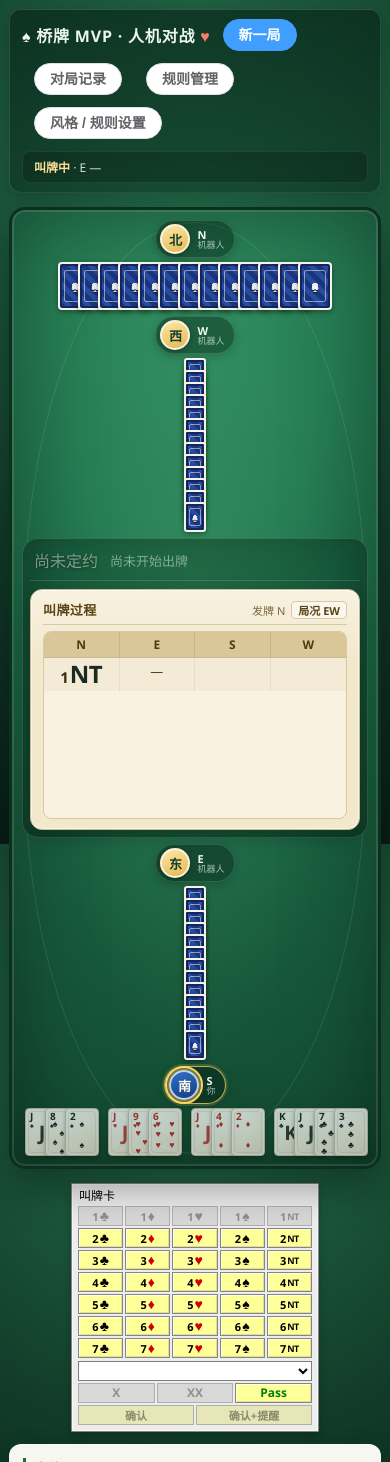
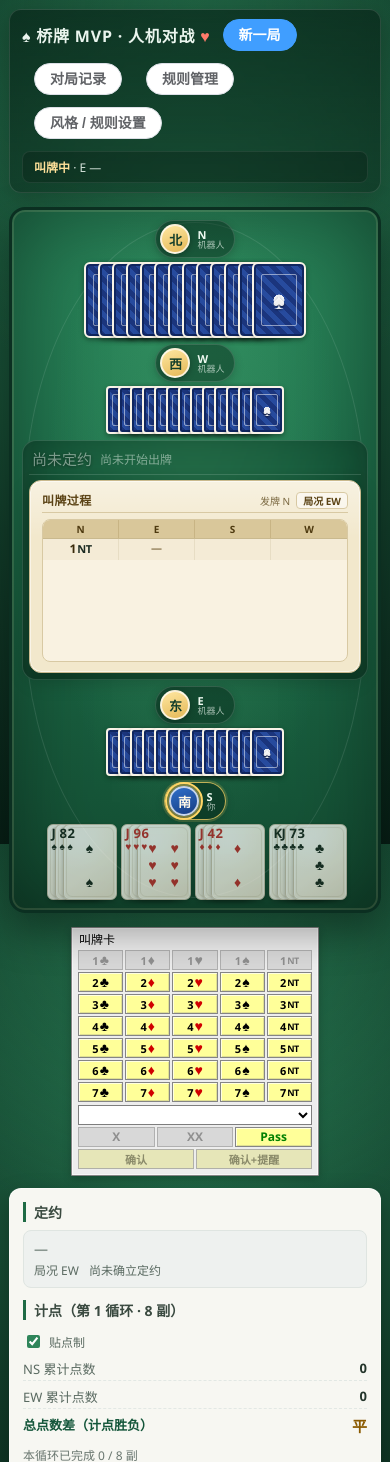
Before and after one commit to joylix/bridge, a Vue app: page / in a window 390 px wide. Shown: the top 1462 px of the page. Built offline with nearby package versions, Linux system fonts and the light colour scheme.

Commit message:
Compact table center and enlarge overlapping hands

```diff
--- a/src/components/Hand.vue
+++ b/src/components/Hand.vue
@@ -36,8 +36,19 @@ const rows = computed(() =>
   })),
 );
 
-/** 北/南家用单行牌面：按 ♠ ♥ ♦ ♣ 分组，缺门不占位 */
+/** 按 ♠ ♥ ♦ ♣ 分组，缺门不占位 */
 const singleRowGroups = computed(() => rows.value.filter((row) => row.cards.length > 0));
+
+/**
+ * 东西家（紧凑模式）分成两行：♠♥ 一行、♦♣ 一行，
+ * 既保持牌张可读尺寸，又避免横向占满侧栏。
+ */
+const displayRows = computed(() => {
+  if (!props.compact) return [singleRowGroups.value];
+  const high = singleRowGroups.value.filter((row) => row.suit >= 2);
+  const low = singleRowGroups.value.filter((row) => row.suit < 2);
+  return [high, low].filter((row) => row.length > 0);
+});
 
 /** 本轮已出牌的可展示信息（无则 null） */
 const played = computed(() => {
@@ -55,52 +66,33 @@ const played = computed(() => {
           v-for="i in cards.length"
           :key="i"
           back
-          :size="compact ? 'xs' : 'sm'"
+          :size="compact ? 'sm' : 'md'"
         />
       </div>
 
       <div
         v-else
         class="suits"
-        :class="{ clickable, 'no-events': !clickable, 'single-row': !compact }"
+        :class="{ clickable, 'no-events': !clickable, 'single-row': !compact, 'compact-rows': compact }"
       >
-        <!-- 北/南家：单行，按 ♠ ♥ ♦ ♣ 从大到小排列 -->
-        <div v-if="!compact" class="single-row-cards">
+        <!-- 手牌按花色分组叠放；东西家分成 ♠♥ / ♦♣ 两行 -->
+        <div v-for="(row, rowIndex) in displayRows" :key="rowIndex" class="hand-row">
           <span
-            v-for="row in singleRowGroups"
-            :key="row.suit"
+            v-for="group in row"
+            :key="group.suit"
             class="suit-group"
           >
             <PlayingCard
-              v-for="card in row.cards"
+              v-for="card in group.cards"
               :key="card"
               :card="card"
-              size="sm"
+              :size="compact ? 'sm' : 'md'"
               :clickable="clickable"
               :active="active && clickable"
               @click="emit('card-click', card)"
             />
           </span>
         </div>
-
-        <!-- 东/西家：紧凑模式仍按花色分 4 行 -->
-        <template v-else>
-          <div v-for="row in rows" :key="row.suit" class="suit-row">
-            <span class="suit-tag" :class="{ red: row.red }">{{ row.symbol }}</span>
-            <div class="suit-cards">
-              <PlayingCard
-                v-for="card in row.cards"
-                :key="card"
-                :card="card"
-                :size="compact ? 'xs' : 'sm'"
-                :clickable="clickable"
-                :active="active && clickable"
-                @click="emit('card-click', card)"
-              />
-              <span v-if="row.cards.length === 0" class="void">—</span>
-            </div>
-          </div>
-        </template>
       </div>
     </div>
 
@@ -132,19 +124,19 @@ const played = computed(() => {
   flex-direction: row-reverse;
 }
 
-/* 4 行分花色：S / H / D / C */
+/* 手牌：按花色分组叠放 */
 .suits {
   display: flex;
   flex-direction: column;
-  gap: 1px;
+  gap: 3px;
 }
 .suits.single-row {
-  display: block;
+  gap: 0;
 }
-.single-row-cards {
+.hand-row {
   display: flex;
   align-items: flex-end;
-  min-height: 48px;
+  min-height: 76px;
   padding-left: 3px;
   max-width: 100%;
 }
@@ -154,88 +146,58 @@ const played = computed(() => {
   flex: none;
 }
 .suit-group + .suit-group {
-  margin-left: 9px;
+  margin-left: 8px;
 }
 .suit-group .playing-card + .playing-card {
-  margin-left: -14px;
-}
-.suit-row {
-  display: flex;
-  align-items: center;
-  gap: 4px;
-  min-height: 48px;
-}
-.suit-tag {
-  width: 17px;
-  text-align: center;
-  font-size: 16px;
-  line-height: 1;
-  font-weight: 700;
-  color: #eaf5ee;
-  flex: none;
-  text-shadow: 0 1px 2px rgba(0, 0, 0, 0.4);
-}
-.suit-tag.red {
-  color: #ff9a8a;
-}
-.suit-cards {
-  display: flex;
-  align-items: flex-end;
-  min-height: 48px;
-  padding-left: 3px;
-  min-width: 0;
-}
-.suit-cards .playing-card + .playing-card {
-  margin-left: -12px;
-}
-.void {
-  color: rgba(234, 245, 238, 0.35);
-  font-size: 12px;
-  padding-left: 2px;
+  margin-left: -32px;
 }
 .suits.no-events {
   pointer-events: none;
   opacity: 0.74;
 }
 
-/* 暗手：横向牌背；东西家改为纵向叠牌 */
+/* 暗手：横向叠放牌背 */
 .cards.backs {
   display: flex;
   align-items: center;
+  min-height: 76px;
+}
+.cards.backs .playing-card + .playing-card {
+  margin-left: -28px;
+}
+
+/* 东/西家紧凑模式：两行、牌张稍小、叠放更紧 */
+.hand.compact {
+  gap: 4px;
+}
+.compact .hand-row {
+  min-height: 48px;
+  padding-left: 2px;
+}
+.compact .suit-group + .suit-group {
+  margin-left: 5px;
+}
+.compact .suit-group .playing-card + .playing-card {
+  margin-left: -22px;
+}
+.compact .cards.backs {
   min-height: 48px;
 }
-.cards.backs .playing-card + .playing-card {
-  margin-left: -14px;
-}
-.pos-E .cards.backs,
-.pos-W .cards.backs {
-  flex-direction: column;
-  min-height: 0;
-}
-.pos-E .cards.backs .playing-card + .playing-card,
-.pos-W .cards.backs .playing-card + .playing-card {
-  margin-left: 0;
-  margin-top: -18px;
+.compact .cards.backs .playing-card + .playing-card {
+  margin-left: -22px;
 }
 
-/* 紧凑模式（东西家） */
-.compact .suit-row {
-  gap: 2px;
-  min-height: 30px;
-}
-.compact .suit-tag {
-  width: 13px;
-  font-size: 13px;
-}
-.compact .suit-cards {
-  min-height: 30px;
-  padding-left: 1px;
-}
-.compact .suit-cards .playing-card + .playing-card {
-  margin-left: -14px;
-}
-.compact .cards.backs {
-  min-height: 30px;
+/* 窄屏时进一步加大叠放，避免 13 张牌横向溢出 */
+@media (max-width: 560px) {
+  .hand:not(.compact) .suit-group + .suit-group {
+    margin-left: 4px;
+  }
+  .hand:not(.compact) .suit-group .playing-card + .playing-card {
+    margin-left: -46px;
+  }
+  .hand:not(.compact) .cards.backs .playing-card + .playing-card {
+    margin-left: -40px;
+  }
 }
 
 /* 主动高亮可点击的手牌 */
--- a/src/components/Table.vue
+++ b/src/components/Table.vue
@@ -285,15 +285,15 @@ const POSITIONS: Position[] = ['N', 'E', 'S', 'W'];
     'west center east'
     'south south south';
   grid-template-columns: 250px minmax(0, 1fr) 250px;
-  grid-template-rows: auto minmax(340px, 1fr) auto;
-  gap: 8px 12px;
-  min-height: 640px;
+  grid-template-rows: auto minmax(220px, 1fr) auto;
+  gap: 6px 12px;
+  min-height: 480px;
   overflow: hidden;
   background:
     radial-gradient(ellipse at 50% 42%, rgba(72, 167, 112, 0.36), transparent 58%),
     radial-gradient(circle at 50% 12%, #2d8a5d 0%, #1d6d49 42%, #12482f 100%);
   border-radius: 22px;
-  padding: 16px;
+  padding: 14px;
   border: 3px solid #0b2f21;
   box-shadow:
     inset 0 0 0 2px rgba(255, 235, 180, 0.12),
@@ -417,30 +417,30 @@ const POSITIONS: Position[] = ['N', 'E', 'S', 'W'];
   grid-area: center;
   display: flex;
   flex-direction: column;
-  gap: 8px;
-  min-height: 340px;
-  padding: 10px;
-  border-radius: 16px;
+  gap: 5px;
+  min-height: 220px;
+  padding: 7px;
+  border-radius: 14px;
   background: rgba(3, 34, 22, 0.3);
   border: 1px solid rgba(255, 255, 255, 0.12);
-  box-shadow: inset 0 0 28px rgba(0, 0, 0, 0.2);
+  box-shadow: inset 0 0 24px rgba(0, 0, 0, 0.18);
   backdrop-filter: blur(2px);
 }
 .center-top {
   display: flex;
   align-items: center;
-  gap: 12px;
+  gap: 8px;
   flex-wrap: wrap;
-  min-height: 28px;
-  padding: 2px 4px 8px;
-  font-size: 13px;
+  min-height: 24px;
+  padding: 1px 3px 5px;
+  font-size: 12px;
   color: #eaf5ee;
   border-bottom: 1px solid rgba(255, 255, 255, 0.14);
 }
 .contract {
   font-weight: 800;
   color: #ffe19a;
-  font-size: 16px;
+  font-size: 15px;
   text-shadow: 0 1px 3px rgba(0, 0, 0, 0.45);
 }
 .contract.pending,
@@ -478,6 +478,42 @@ const POSITIONS: Position[] = ['N', 'E', 'S', 'W'];
 .center-bid-history {
   flex: 1;
   min-height: 0;
+  overflow: hidden;
+}
+/* 中央叫牌纸压缩为紧凑表格，避免占据过多牌桌空间 */
+.center-bid-history :deep(.variant-table) {
+  gap: 3px;
+  padding: 6px 8px;
+  border-radius: 9px;
+}
+.center-bid-history :deep(.bid-title-row) {
+  padding-bottom: 3px;
+}
+.center-bid-history :deep(.bid-title) {
+  font-size: 12px;
+}
+.center-bid-history :deep(.bid-meta) {
+  font-size: 10px;
+}
+.center-bid-history :deep(.bid-header span) {
+  padding: 2px 0;
+  font-size: 10px;
+}
+.center-bid-history :deep(.bid-cell) {
+  min-height: 21px;
+  padding: 1px 0;
+}
+.center-bid-history :deep(.bid-level) {
+  font-size: 12px;
+}
+.center-bid-history :deep(.bid-suit) {
+  font-size: 18px;
+}
+.center-bid-history :deep(.bid-suit.nt) {
+  font-size: 11px;
+}
+.center-bid-history :deep(.bid-label) {
+  font-size: 11px;
 }
 .center-idle {
   flex: 1;
@@ -493,21 +529,21 @@ const POSITIONS: Position[] = ['N', 'E', 'S', 'W'];
     '. north .'
     'west center east'
     '. south .';
-  grid-template-columns: minmax(90px, 1fr) minmax(130px, 1.15fr) minmax(90px, 1fr);
-  grid-template-rows: repeat(3, minmax(74px, 1fr));
-  gap: 4px;
-  min-height: 280px;
+  grid-template-columns: minmax(76px, 1fr) minmax(116px, 1.1fr) minmax(76px, 1fr);
+  grid-template-rows: repeat(3, minmax(64px, 1fr));
+  gap: 3px;
+  min-height: 210px;
 }
 .trick-slot {
   position: relative;
   display: flex;
   align-items: center;
   justify-content: center;
-  gap: 3px;
+  gap: 2px;
   border: 0;
-  border-radius: 10px;
+  border-radius: 8px;
   background: transparent;
-  padding: 3px;
+  padding: 2px;
   transition: background 0.15s ease, box-shadow 0.15s ease;
 }
 .trick-slot.slot-N {
@@ -603,17 +639,20 @@ const POSITIONS: Position[] = ['N', 'E', 'S', 'W'];
 
 @media (max-width: 900px) {
   .table {
-    grid-template-columns: 195px minmax(0, 1fr) 195px;
-    min-height: 560px;
+    grid-template-columns: 220px minmax(0, 1fr) 220px;
+    grid-template-rows: auto minmax(220px, 1fr) auto;
+    min-height: 460px;
     padding: 10px;
     gap: 6px;
   }
   .trick-board {
-    grid-template-columns: 70px minmax(110px, 1fr) 70px;
-    grid-template-rows: repeat(3, minmax(62px, 1fr));
+    grid-template-columns: 62px minmax(104px, 1fr) 62px;
+    grid-template-rows: repeat(3, minmax(58px, 1fr));
+    min-height: 200px;
   }
   .center {
-    padding: 7px;
+    min-height: 220px;
+    padding: 6px;
   }
 }
 
@@ -636,7 +675,7 @@ const POSITIONS: Position[] = ['N', 'E', 'S', 'W'];
     align-items: center;
   }
   .center {
-    min-height: 300px;
+    min-height: 240px;
   }
 }
 </style>
```
Also changed, not shown: 1 other file (tests, documents, lock files or other folders).
